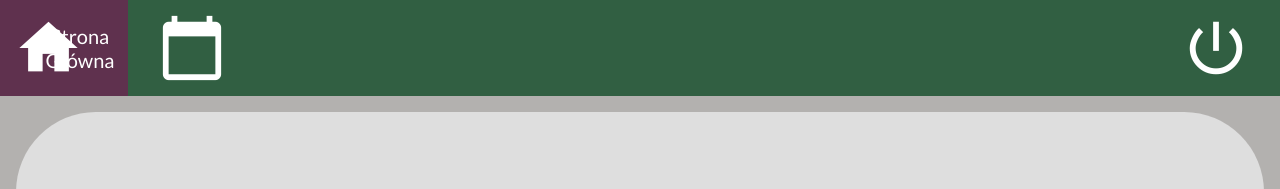
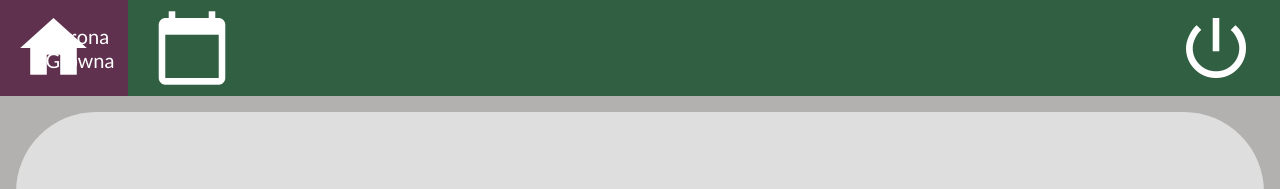
Before and after one commit to Karmazynowe-Zyrafy/AngularWebClockClient, an Angular app: page /history in a window 1280 px wide. Shown: the top 189 px of the page. Built offline with nearby package versions, Linux system fonts and the light colour scheme; no server answers.

Commit message:
Add media query for icon

```diff
--- a/src/app/dashboard/dashboard.component.css
+++ b/src/app/dashboard/dashboard.component.css
@@ -4,7 +4,6 @@
   grid-auto-rows: 15rem;
   grid-gap: 1rem;
   margin: 1rem;
-
 }
 
 .balance {
@@ -48,3 +47,27 @@
 .material-icons {
   font-size: 5rem;
 }
+@media (min-width: 320px) {
+  .flex-container {
+    font-size: 0.825rem;
+  }
+  .material-icons {
+    font-size: 3rem;
+  }
+}
+@media (min-width: 768px) {
+  .flex-container {
+    font-size: 1.25rem;
+  }
+  .material-icons {
+    font-size: 4rem;
+  }
+}
+@media (min-width: 992px) {
+  .flex-container {
+    font-size: 1.5rem;
+  }
+  .material-icons {
+    font-size: 5rem;
+  }
+}
--- a/src/app/donut-chart/donut-chart.component.css
+++ b/src/app/donut-chart/donut-chart.component.css
@@ -16,3 +16,21 @@ svg {
   text-align: center;
   text-anchor: middle;
 }
+@media only screen and (min-width: 320px) {
+  svg {
+    height: 8rem;
+    width: 8rem;
+  }
+}
+@media only screen and (min-width: 768px) {
+  svg {
+    height: 10rem;
+    width: 10rem;
+  }
+}
+@media only screen and (min-width: 992px) {
+  svg {
+    height: 12rem;
+    width: 12rem;
+  }
+}
--- a/src/app/navbar/navbar.component.css
+++ b/src/app/navbar/navbar.component.css
@@ -82,14 +82,26 @@ i {
 
 .material-icons {
   margin: 0;
-  font-size: 70px;
+  font-size: 5rem;
 }
 
-@media only screen and (min-width: 576px) {
+@media only screen and (min-width: 320px) {
+  .material-icons {
+    margin: 0;
+    font-size: 3rem;
+  }
 }
 @media only screen and (min-width: 768px) {
+  .material-icons {
+    margin: 0;
+    font-size: 4rem;
+  }
 }
 @media only screen and (min-width: 992px) {
+  .material-icons {
+    margin: 0;
+    font-size: 5rem;
+  }
   .navbar-item:hover {
     width: 15rem;
     display: flex;
```
